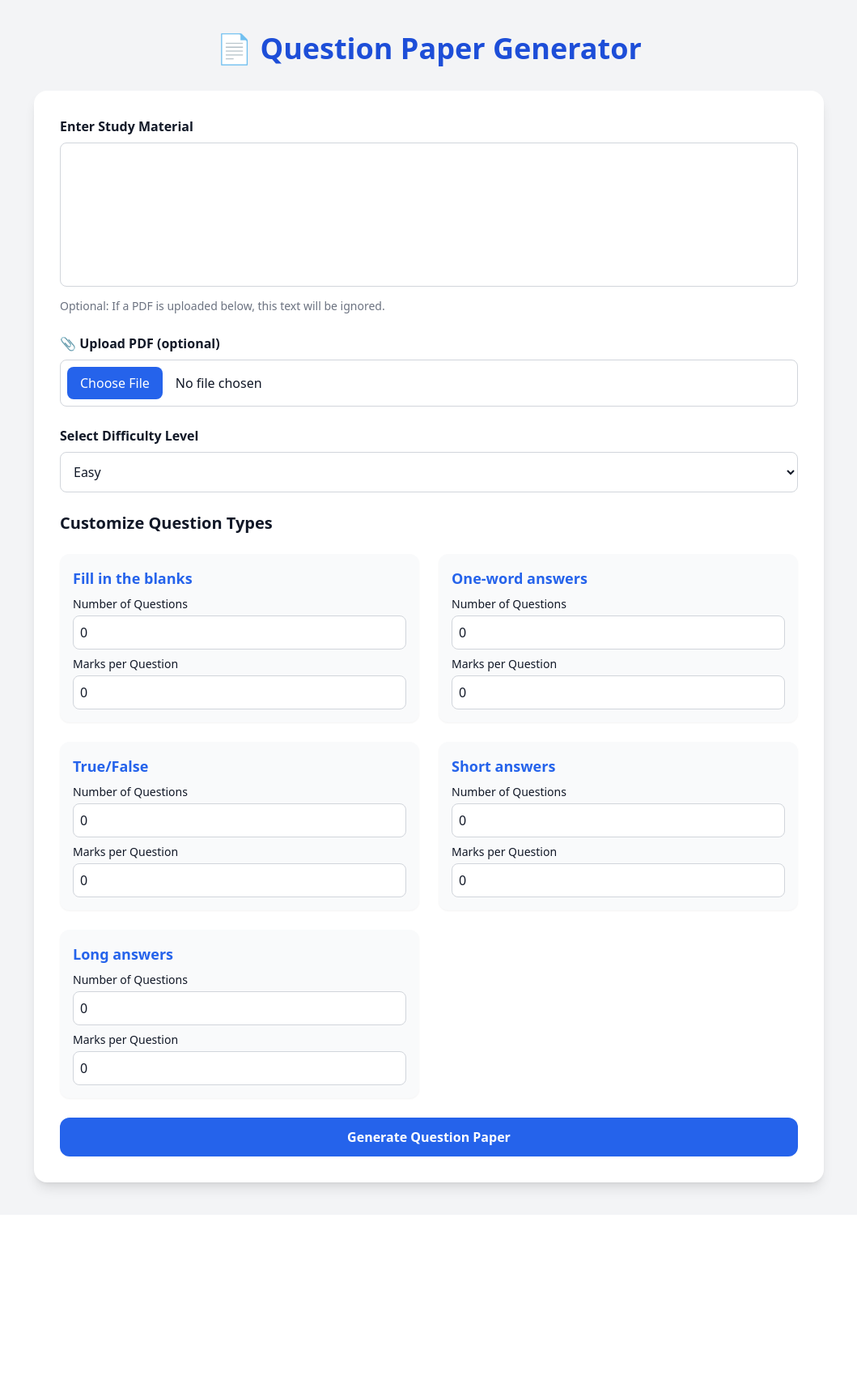
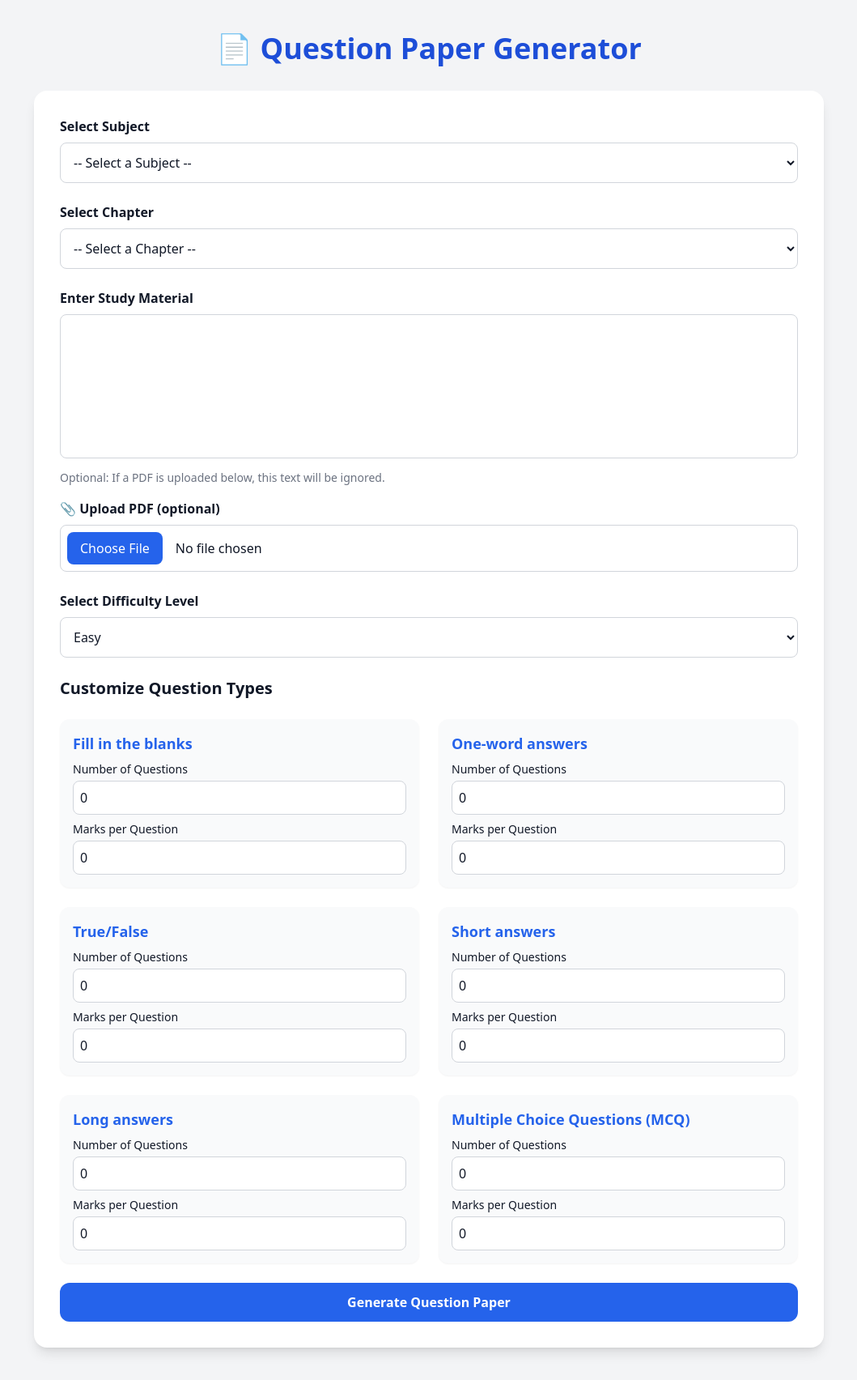
Before and after one commit to 01Shashank01/ExaMaker, a Flask app: template templates/index.html in a window 1280 px wide. Shown: the whole page at 81% size, without its empty margins (110-1169 px from the left). Before the commit the page ends 1480 px from the top, so only its background shows below. Run offline with Flask 3, Linux system fonts and the light colour scheme; the template is opened without the code that fills it, so the values that code supplies are empty; some libraries are stand-ins or nearby versions.

Commit message:
Update index.html

```diff
--- a/templates/index.html
+++ b/templates/index.html
@@ -12,14 +12,33 @@
     <h1 class="text-4xl font-bold text-center mb-8 text-blue-700">📄 Question Paper Generator</h1>
 
     <form action="/" method="POST" enctype="multipart/form-data" class="bg-white p-8 rounded-2xl shadow-lg space-y-6">
+
+      <!-- Notes Selection -->
       <div>
+        <label class="block font-semibold mb-2">Select Subject</label>
+        <select id="subject-select" name="subject" class="w-full p-3 border border-gray-300 rounded-lg bg-white focus:ring focus:ring-blue-200" onchange="populateChapters()">
+          <option value="">-- Select a Subject --</option>
+          <option value="Compiler Design CS603">Compiler Design CS603</option>
+          <option value="Computer Networking CS602">Computer Networking CS602</option>
+          <option value="Machine Learning CS601">Machine Learning CS601</option>
+          <option value="Project Management CS604">Project Management CS604</option>
+        </select>
+      </div>
+
+      <div>
+        <label class="block font-semibold mb-2">Select Chapter</label>
+        <select id="chapter-select" name="chapter" class="w-full p-3 border border-gray-300 rounded-lg bg-white focus:ring focus:ring-blue-200" onchange="toggleContext()">
+          <option value="">-- Select a Chapter --</option>
+        </select>
+      </div>
+
+      <!-- Context Block -->
+      <div id="context-block">
         <label class="block font-semibold mb-2">Enter Study Material</label>
         <textarea name="context" rows="6" class="w-full p-4 border border-gray-300 rounded-lg resize-none focus:ring focus:ring-blue-200">{{ context or '' }}</textarea>
         <p class="text-sm text-gray-500 mt-2">Optional: If a PDF is uploaded below, this text will be ignored.</p>
-      </div>
 
-      <div>
-        <label class="block font-semibold mb-2">📎 Upload PDF (optional)</label>
+        <label class="block font-semibold mt-4 mb-2">📎 Upload PDF (optional)</label>
         <input type="file" name="pdf_file" accept="application/pdf" class="w-full p-2 border border-gray-300 rounded-lg bg-white file:mr-4 file:py-2 file:px-4 file:rounded-lg file:border-0 file:bg-blue-600 file:text-white hover:file:bg-blue-700 transition"/>
       </div>
 
@@ -40,7 +59,8 @@
           ('One-word answers', 'oneword'),
           ('True/False', 'tf'),
           ('Short answers', 'short'),
-          ('Long answers', 'long')
+          ('Long answers', 'long'),
+          ('Multiple Choice Questions (MCQ)', 'mcq')
         ] %}
         <div class="bg-gray-50 p-4 rounded-xl shadow-sm">
           <h3 class="font-semibold text-lg text-blue-600 mb-2">{{ label }}</h3>
@@ -70,5 +90,38 @@
     {% endif %}
   </div>
 
+  <script>
+    const chaptersData = {
+      "Compiler Design CS603": 5,
+      "Computer Networking CS602": 5,
+      "Machine Learning CS601": 5,
+      "Project Management CS604": 3
+    };
+
+    function populateChapters() {
+      const subject = document.getElementById('subject-select').value;
+      const chapterSelect = document.getElementById('chapter-select');
+      chapterSelect.innerHTML = '<option value="">-- Select a Chapter --</option>';
+
+      if (chaptersData[subject]) {
+        const count = chaptersData[subject];
+        for (let i = 1; i <= count; i++) {
+          const option = document.createElement('option');
+          option.value = `Chapter ${i}`;
+          option.textContent = `Chapter ${i}`;
+          chapterSelect.appendChild(option);
+        }
+      }
+
+      toggleContext();
+    }
+
+    function toggleContext() {
+      const chapter = document.getElementById('chapter-select').value;
+      const contextBlock = document.getElementById('context-block');
+      contextBlock.style.display = chapter ? 'none' : 'block';
+    }
+  </script>
+
 </body>
 </html>
```
